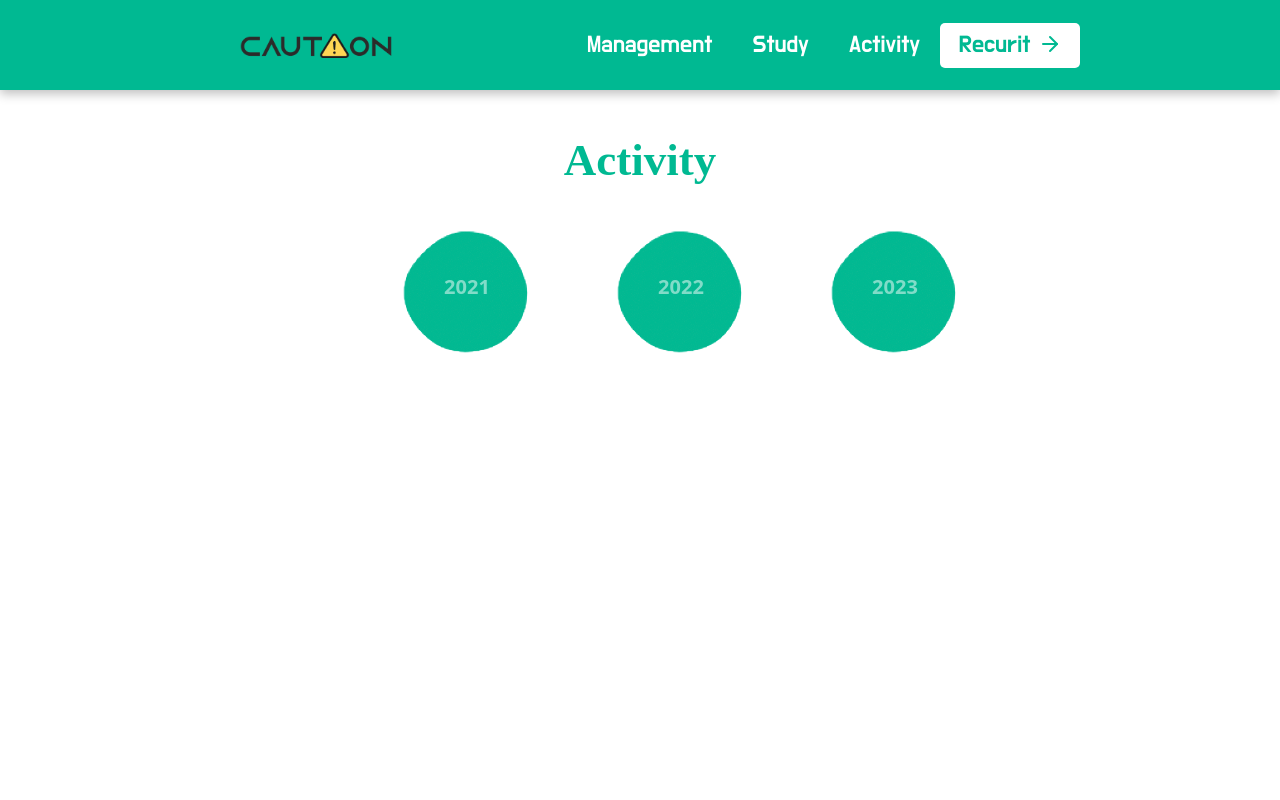
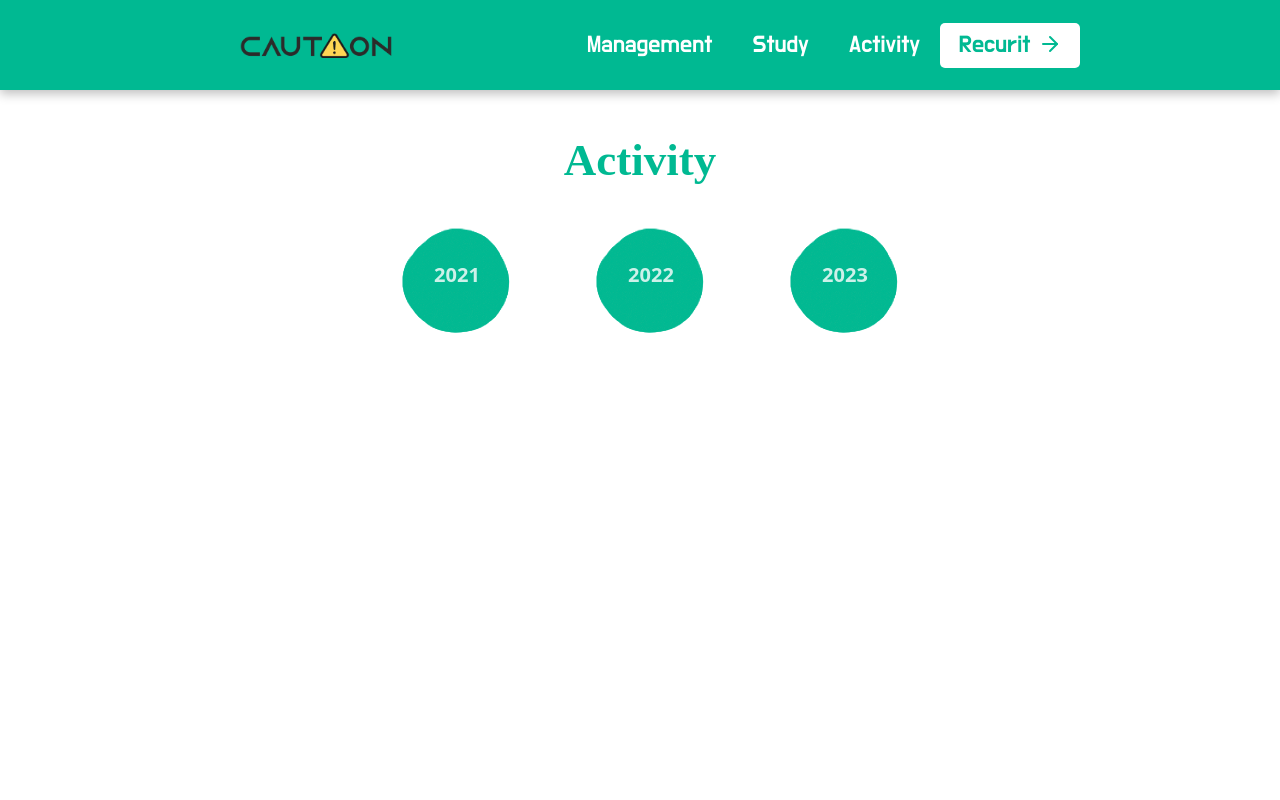
Before and after one commit to CAUti0n/CAUtion-Web-Front-End, a React (Create React App) app: page /activity in a window 1280 px wide. Shown: the top 800 px of the page. Built offline with nearby package versions, Linux system fonts and the light colour scheme.

Commit message:
Activity 요청사항 반영1
1. 누르기 전 스톤의 글을 좀더 하얗게 했습니다
2. 요청하신 페이지전환 -> 하단 노출로 변경했습니다
다만 페이지 대칭을 아직 맞추지 못했습니다. 최종단계에서 적용하겠습니다

```diff
--- a/src/Pages/Activity/Activity.js
+++ b/src/Pages/Activity/Activity.js
@@ -1,4 +1,4 @@
-import React from 'react';
+import React, { useState } from 'react';
 import { Link } from 'react-router-dom';
 import styled from 'styled-components';
 import Container from 'react-bootstrap/Container';
@@ -9,6 +9,10 @@ import styles from './styles/Activity.module.css';
 import Nav from '../../Components/Nav';
 import Title from '../../Components/title/Title';
 import Footer from '../../Components/footer/Footer';
+import ActivityPage1 from './page1'; // import each page component
+import ActivityPage2 from './page2';
+import ActivityPage3 from './page3';
+
 
 const Wrapper = styled.div`
   padding-right: 100px;
@@ -43,7 +47,7 @@ const StoneNumber = styled.div`
   top: 58%;
   left: 50%;
   transform: translate(-50%, -50%);
-  opacity: 0.5;
+  opacity: 0.8; /*호버 전 투명도입니당*/
   font-size: 20px;
   font-weight: bold;
   color: white;
@@ -55,14 +59,35 @@ const StoneNumber = styled.div`
 
 const StoneImageContainer = styled.div`
   position: relative;
-  width: 150px; /* 원하는 크기로 조절 */
-  height: 150px; /* 원하는 크기로 조절 */
+  width: 130px; /* 원하는 크기로 조절 */
+  height: 130px; /* 원하는 크기로 조절 */
   &:hover ${StoneNumber} {
     opacity: 1;
   }
 `;
 
+const CenteredContainer = styled.div`
+  display: flex;
+  justify-content: center;
+  align-items: center;
+  width: 100%;
+  height: 100vh;
+  transition: opacity 0.5s ease-in-out; // 투명도 트랜지션
+  opacity: ${(props) => (props.visible ? 1 : 0)}; // visible 상태에 따라 투명도 설정
+`;
+
 const Activity = () => {
+
+  const [activeStone, setActiveStone] = useState(null);
+
+  const handleStoneClick = (stone) => {
+    if (activeStone === stone) {
+      setActiveStone(null);
+    } else {
+      setActiveStone(stone);
+    }
+  };
+
   return (
       <div>
         <Nav />
@@ -73,7 +98,7 @@ const Activity = () => {
             <Col md={8}>
               <Wrapper>
                 <div className={styles.arrowContainer}>
-                  <StoneLink to="/activity/page1" className={styles.stoneItem}>
+                  <StoneLink onClick={() => handleStoneClick('stone1')} className={styles.stoneItem}>
                     <StoneItem>
                       <StoneImageContainer>
                         <StoneImage src="/img/stone-image.png" alt="Activity Page" />
@@ -81,11 +106,15 @@ const Activity = () => {
                       </StoneImageContainer>
                     </StoneItem>
                   </StoneLink>
+
+
                   <div className={styles.arrow}></div>
                   <div className={styles.arrow}></div>
                   <div className={styles.arrow}></div>
                   <div className={styles.arrow}></div>
-                  <StoneLink to="/activity/page2" className={styles.stoneItem}>
+
+
+                  <StoneLink onClick={() => handleStoneClick('stone2')} className={styles.stoneItem}>
                     <StoneItem>
                       <StoneImageContainer>
                         <StoneImage src="/img/stone-image.png" alt="Activity Page" />
@@ -93,11 +122,15 @@ const Activity = () => {
                       </StoneImageContainer>
                     </StoneItem>
                   </StoneLink>
+
+
                   <div className={styles.arrow}></div>
                   <div className={styles.arrow}></div>
                   <div className={styles.arrow}></div>
                   <div className={styles.arrow}></div>
-                  <StoneLink to="/activity/page3" className={styles.stoneItem}>
+
+
+                  <StoneLink onClick={() => handleStoneClick('stone3')} className={styles.stoneItem}>
                     <StoneItem>
                       <StoneImageContainer>
                         <StoneImage src="/img/stone-image.png" alt="Activity Page" />
@@ -105,7 +138,14 @@ const Activity = () => {
                       </StoneImageContainer>
                     </StoneItem>
                   </StoneLink>
+
+
                 </div>
+                <CenteredContainer visible={activeStone !== null}>
+                  {activeStone === 'stone1' && <ActivityPage1 />}
+                  {activeStone === 'stone2' && <ActivityPage2 />}
+                  {activeStone === 'stone3' && <ActivityPage3 />}
+                </CenteredContainer>
               </Wrapper>
             </Col>
           </Row>
--- a/src/Pages/Activity/page1.js
+++ b/src/Pages/Activity/page1.js
@@ -11,17 +11,17 @@ import 'bootstrap/dist/css/bootstrap.min.css';
 import Footer from "../../Components/footer/Footer";
 import ActivityItem from '../../Components/card/ActivityItem';
 
-
-const Wrapper = styled.div`
-  padding-right: 100px;
-  padding-left: 100px;
-`
 const Cards = styled.div`
   display: flex;
   flex-wrap: wrap;
-  justify-content: space-between;
-  margin: 0 -0px;
-`
+  margin: 0 -15px;
+`;
+
+const ActivityCard = styled.div`
+  flex: 0 0 calc(33.33% - 20px); // 카드 너비와 여백 보정
+  margin: 0 15px;
+`;
+
 const activities = [
     {
         id: 1,
@@ -48,38 +48,22 @@ const activities = [
         name: '와아',
         date: '2023-08-15',
     },
-
 ];
 const ActivityPage1 = () => {
     return (
-        <div>
-
-            <Nav />
-            <Title props={'2021'}/>
-            <Container>
-                <Row>
-                    <Col xs={1} md={2}></Col>
-                    <Col md={8}>
-                        <Wrapper>
             <Cards>
                 {activities.map((activity, index) => (
-                                    <div key={activity.id} className="col-md-6">
+                    <ActivityCard key={activity.id}>
                         <ActivityItem
                             imageSrc={activity.imageSrc}
                             name={activity.name}
                             startDate={activity.startDate}
                             endDate={activity.endDate}
                         />
-                                    </div>
+                    </ActivityCard>
                 ))}
             </Cards>
-                        </Wrapper>
-                    </Col>
-                </Row>
-            </Container>
-            <Footer/>
 
-        </div>
     );
 };
 
--- a/src/Pages/Activity/page2.js
+++ b/src/Pages/Activity/page2.js
@@ -11,16 +11,17 @@ import 'bootstrap/dist/css/bootstrap.min.css';
 import Footer from "../../Components/footer/Footer";
 import ActivityItem from '../../Components/card/ActivityItem';
 
-
-const Wrapper = styled.div`
-  padding-right: 100px;
-  padding-left: 100px;
-`
 const Cards = styled.div`
   display: flex;
   flex-wrap: wrap;
+  margin: 0 -15px; // 페이지 양 끝 여백 보정
+`;
 
-`
+const ActivityCard = styled.div`
+  flex: 0 0 calc(33.33% - 20px); // 카드 너비와 여백 보정
+  margin: 0 15px; // 카드 사이 여백
+`;
+
 const activities = [
     {
         id: 1,
@@ -50,34 +51,19 @@ const activities = [
 ];
 const ActivityPage1 = () => {
     return (
-        <div>
-
-            <Nav />
-            <Title props={'2022'}/>
-            <Container>
-                <Row>
-                    <Col xs={1} md={2}></Col>
-                    <Col md={8}>
-                        <Wrapper>
         <Cards>
             {activities.map((activity, index) => (
-                                    <div key={activity.id} className="col-md-6">
+                <ActivityCard key={activity.id}>
                     <ActivityItem
                         imageSrc={activity.imageSrc}
                         name={activity.name}
                         startDate={activity.startDate}
                         endDate={activity.endDate}
                     />
-                                    </div>
+                </ActivityCard>
             ))}
         </Cards>
-                        </Wrapper>
-                    </Col>
-                </Row>
-            </Container>
-            <Footer/>
 
-        </div>
     );
 };
 
--- a/src/Pages/Activity/page3.js
+++ b/src/Pages/Activity/page3.js
@@ -11,16 +11,17 @@ import 'bootstrap/dist/css/bootstrap.min.css';
 import Footer from "../../Components/footer/Footer";
 import ActivityItem from '../../Components/card/ActivityItem';
 
-
-const Wrapper = styled.div`
-  padding-right: 100px;
-  padding-left: 100px;
-`
 const Cards = styled.div`
   display: flex;
   flex-wrap: wrap;
+  margin: 0 -15px; // 페이지 양 끝 여백 보정
+`;
 
-`
+const ActivityCard = styled.div`
+  flex: 0 0 calc(33.33% - 20px); // 카드 너비와 여백 보정
+  margin: 0 15px; // 카드 사이 여백
+`;
+
 const activities = [
     {
         id: 1,
@@ -50,34 +51,19 @@ const activities = [
 ];
 const ActivityPage1 = () => {
     return (
-        <div>
-
-            <Nav />
-            <Title props={'2023'}/>
-            <Container>
-                <Row>
-                    <Col xs={1} md={2}></Col>
-                    <Col md={8}>
-                        <Wrapper>
         <Cards>
             {activities.map((activity, index) => (
-                                    <div key={activity.id} className="col-md-6">
+                <ActivityCard key={activity.id}>
                     <ActivityItem
                         imageSrc={activity.imageSrc}
                         name={activity.name}
                         startDate={activity.startDate}
                         endDate={activity.endDate}
                     />
-                                    </div>
+                </ActivityCard>
             ))}
         </Cards>
-                        </Wrapper>
-                    </Col>
-                </Row>
-            </Container>
-            <Footer/>
 
-        </div>
     );
 };
 
```
Lines whose indentation alone changed are shown as unchanged.
